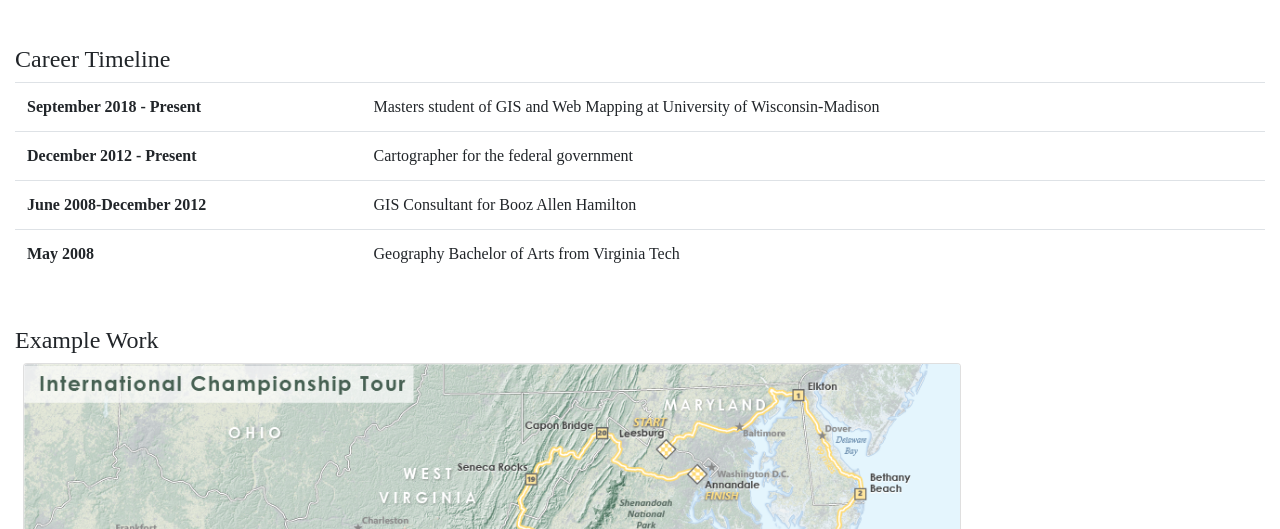
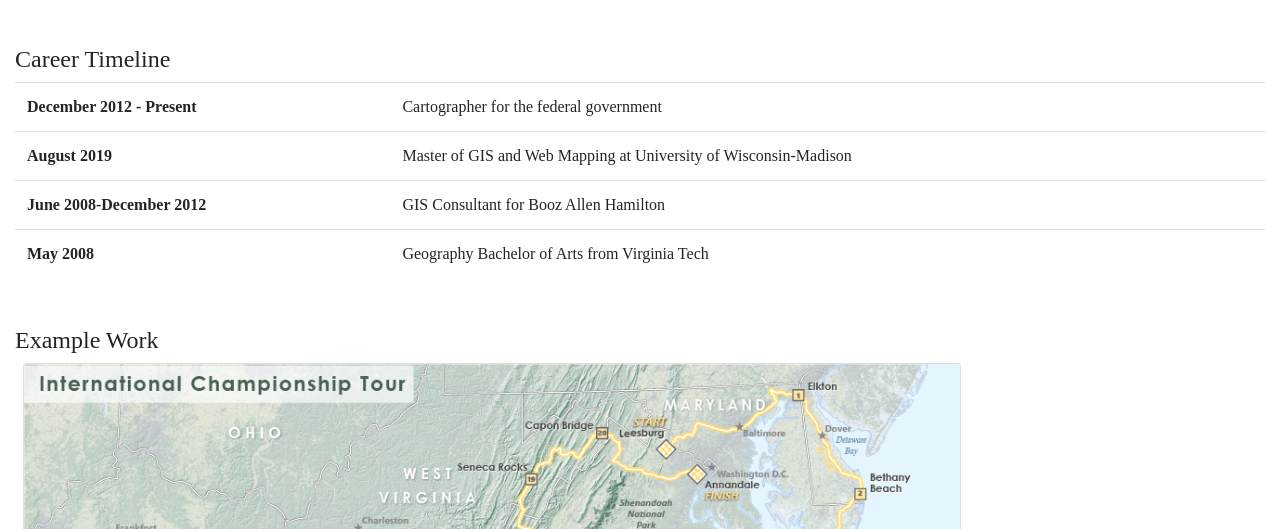
Before and after one commit to raumamy/raumamy.github.io, a plain HTML site: page index.html in a window 1280 px wide. Shown: the part 271-800 px from the top of the page. Drawn offline with nearby package versions, Linux system fonts and the light colour scheme; a web font is replaced by a local one.

Commit message:
Edited work experience

```diff
--- a/index.html
+++ b/index.html
@@ -53,13 +53,14 @@
         <div>
         <table class="table mb-5">
         <tbody>
-            <tr>
-                <th scope="row">September 2018 - Present</th>
-                <td>Masters student of GIS and Web Mapping at University of Wisconsin-Madison</td>
-            </tr>
+
             <tr>
                 <th scope="row">December 2012 - Present</th>
                 <td>Cartographer for the federal government</td>
+            </tr>
+            <tr>
+                <th scope="row">August 2019</th>
+                <td>Master of GIS and Web Mapping at University of Wisconsin-Madison</td>
             </tr>
             <tr>
                 <th scope="row">June 2008-December 2012</th>
```
